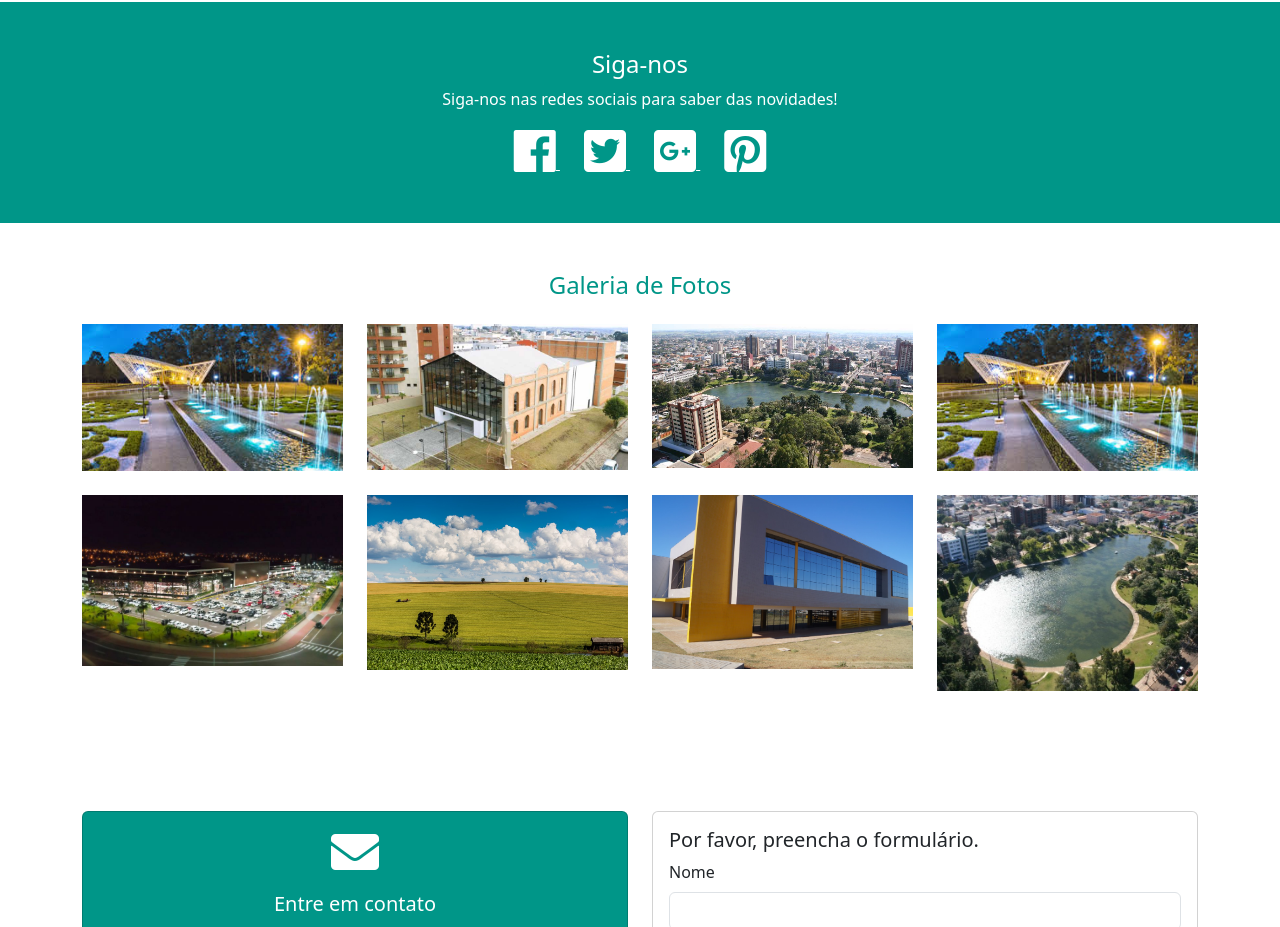
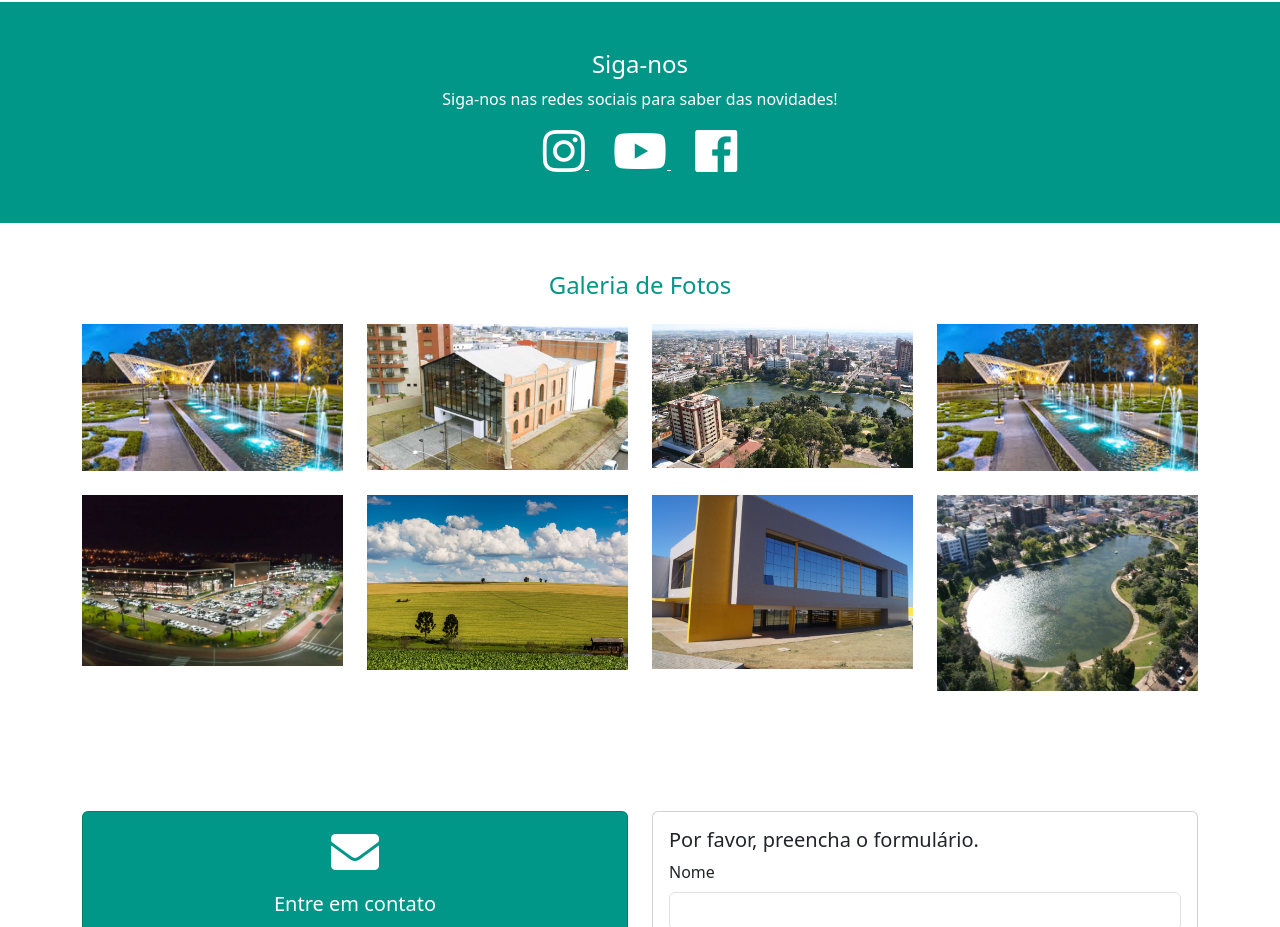
Before and after one commit to daniel0051/guaratur-bootstrap, a plain HTML site: page index.html in a window 1280 px wide. Shown: the part 1760-2687 px from the top of the page. Drawn offline with nearby package versions, Linux system fonts and the light colour scheme.

Commit message:
feat: Update social media links in footer to reflect current platforms

```diff
--- a/index.html
+++ b/index.html
@@ -312,32 +312,25 @@
               <h4>Siga-nos</h4>
               <p>Siga-nos nas redes sociais para saber das novidades!</p>
               <a
-                href="https://facebook.com"
+                href="https://instagram.com"
                 target="_blank"
                 class="text-white me-4"
               >
-                <i class="fab fa-facebook fa-3x"></i>
+                <i class="fab fa-instagram fa-3x"></i>
               </a>
               <a
-                href="https://twitter.com"
+                href="https://youtube.com"
                 target="_blank"
                 class="text-white me-4"
               >
-                <i class="fab fa-twitter-square fa-3x"></i>
+                <i class="fab fa-youtube fa-3x"></i>
               </a>
               <a
-                href="https://googleplus.com"
-                target="_blank"
-                class="text-white me-4"
-              >
-                <i class="fab fa-google-plus-square fa-3x"></i>
-              </a>
-              <a
-                href="https://pinterest.com"
+                href="https://facebook.com"
                 target="_blank"
                 class="text-white"
               >
-                <i class="fab fa-pinterest-square fa-3x"></i>
+                <i class="fab fa-facebook fa-3x"></i>
               </a>
             </div>
           </div>
```
